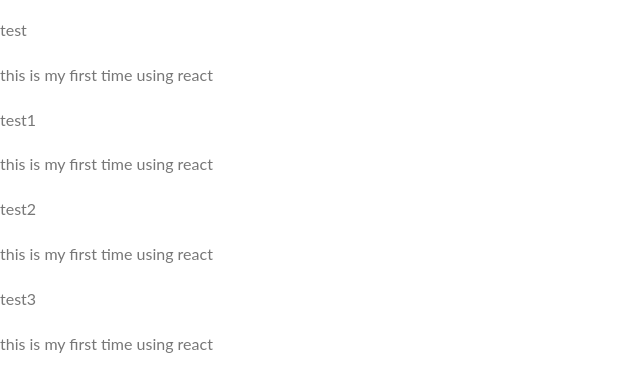
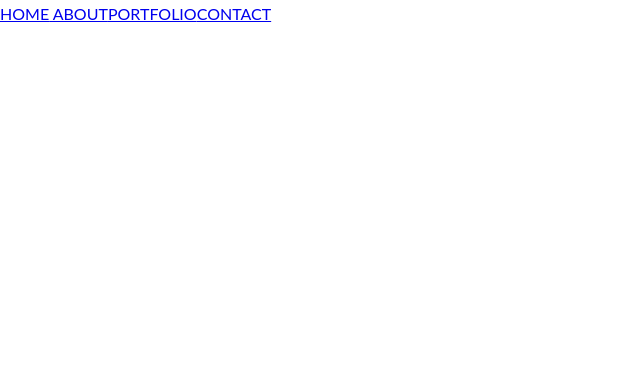
Before and after one commit to egilbert2310/portfolio-website, a React (Create React App) app: page / in a window 1280 px wide. Shown: the top 392 px of the page, without its empty margins (0-640 px from the left). Built offline with nearby package versions, Linux system fonts and the light colour scheme.

Commit message:
started nav bar

```diff
--- a/src/App.js
+++ b/src/App.js
@@ -1,13 +1,11 @@
 import './App.css';
 import Card from './components/card.component';
+import Nav from './components/nav.component';
 
 function App() {
   return (
     <div className="App">
-      <Card title={"test"} description={"this is my first time using react"}/>
-      <Card title={"test1"} description={"this is my first time using react"}/>
-      <Card title={"test2"} description={"this is my first time using react"}/>
-      <Card title={"test3"} description={"this is my first time using react"}/>
+      <Nav/>
     </div>
   );
 }
--- /dev/null
+++ b/src/components/nav.component.jsx
@@ -0,0 +1,16 @@
+function Nav (){
+    return(
+        <nav className="nav">
+
+        <a href="#home" class="w3-bar-item w3-button">HOME</a>
+        <a href="#about" class="w3-bar-item w3-button w3-hide-small"
+        > ABOUT</a >
+        <a href="#portfolio" class="w3-bar-item w3-button w3-hide-small"
+          >PORTFOLIO</a >
+        <a href="#contact" class="w3-bar-item w3-button w3-hide-small">
+             CONTACT</a>
+        </nav>
+    )
+}
+
+export default Nav
```
Also changed, not shown: views/index.html (+0 -62 lines).
